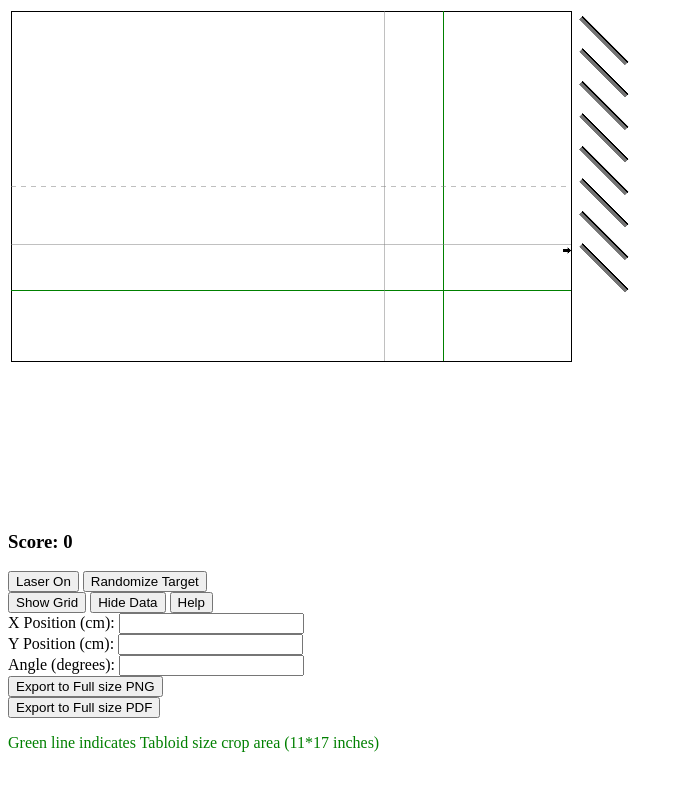
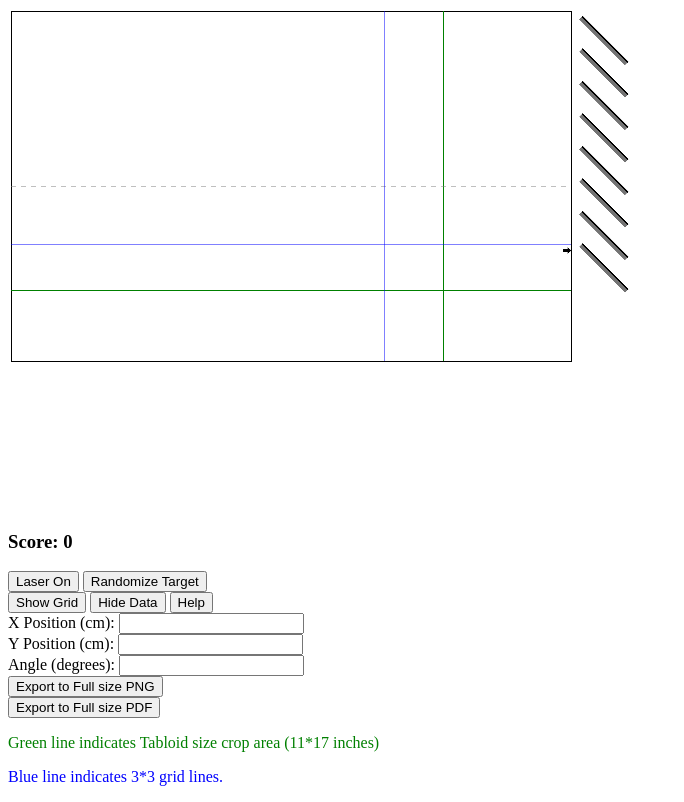
Before and after one commit to zqrong/opticsSim, a plain HTML site: page index.html in a window 1280 px wide. Shown: the whole page, without its empty margins (0-684 px from the left). Drawn offline with nearby package versions, Linux system fonts and the light colour scheme.

Commit message:
Change grid lines color to blue.

```diff
--- a/index.html
+++ b/index.html
@@ -22,6 +22,7 @@
 		<input type="button" value="Export to Full size PDF" id="exportPDF" onclick="exportPDF()"><br>
 
 		<p style="color: green;">Green line indicates Tabloid size crop area (11*17 inches)</p>
+		<p style="color: blue;">Blue line indicates 3*3 grid lines.</p>
 		<!-- <input type="button" value="Export to A3 size PNG" id="exportA3PNG" onclick="exportA3PNG()"><br> -->
 	</body>
 </html>
--- a/script.js
+++ b/script.js
@@ -694,28 +694,28 @@ function updateGameArea() {
 
 	myGameArea.context.beginPath();
 	myGameArea.context.lineWidth = "1";
-	myGameArea.context.strokeStyle = "grey";
+	myGameArea.context.strokeStyle = "blue";
 	myGameArea.context.moveTo(10, 10 + myGameArea.canvas.width * 0.7 * (5.0 / 8.0) * 1/3);
 	myGameArea.context.lineTo(10 + myGameArea.canvas.width * 0.7, 10 + myGameArea.canvas.width * 0.7 * (5.0 / 8.0) * 1/3);
 	myGameArea.context.stroke();
 
 	myGameArea.context.beginPath();
 	myGameArea.context.lineWidth = "1";
-	myGameArea.context.strokeStyle = "grey";
+	myGameArea.context.strokeStyle = "blue";
 	myGameArea.context.moveTo(10, 10 + myGameArea.canvas.width * 0.7 * (5.0 / 8.0) * 2/3);
 	myGameArea.context.lineTo(10 + myGameArea.canvas.width * 0.7, 10 + myGameArea.canvas.width * 0.7 * (5.0 / 8.0) * 2/3);
 	myGameArea.context.stroke();
 
 	myGameArea.context.beginPath();
 	myGameArea.context.lineWidth = "1";
-	myGameArea.context.strokeStyle = "grey";
+	myGameArea.context.strokeStyle = "blue";
 	myGameArea.context.moveTo(10 + myGameArea.canvas.width * 0.7 * 1/3, 10);
 	myGameArea.context.lineTo(10 + myGameArea.canvas.width * 0.7 * 1/3, 10 + myGameArea.canvas.width * 0.7 * (5.0 / 8.0));
 	myGameArea.context.stroke();
 
 	myGameArea.context.beginPath();
 	myGameArea.context.lineWidth = "1";
-	myGameArea.context.strokeStyle = "grey";
+	myGameArea.context.strokeStyle = "blue";
 	myGameArea.context.moveTo(10 + myGameArea.canvas.width * 0.7 * 2/3, 10);
 	myGameArea.context.lineTo(10 + myGameArea.canvas.width * 0.7 * 2/3, 10 + myGameArea.canvas.width * 0.7 * (5.0 / 8.0));
 	myGameArea.context.stroke();
```
